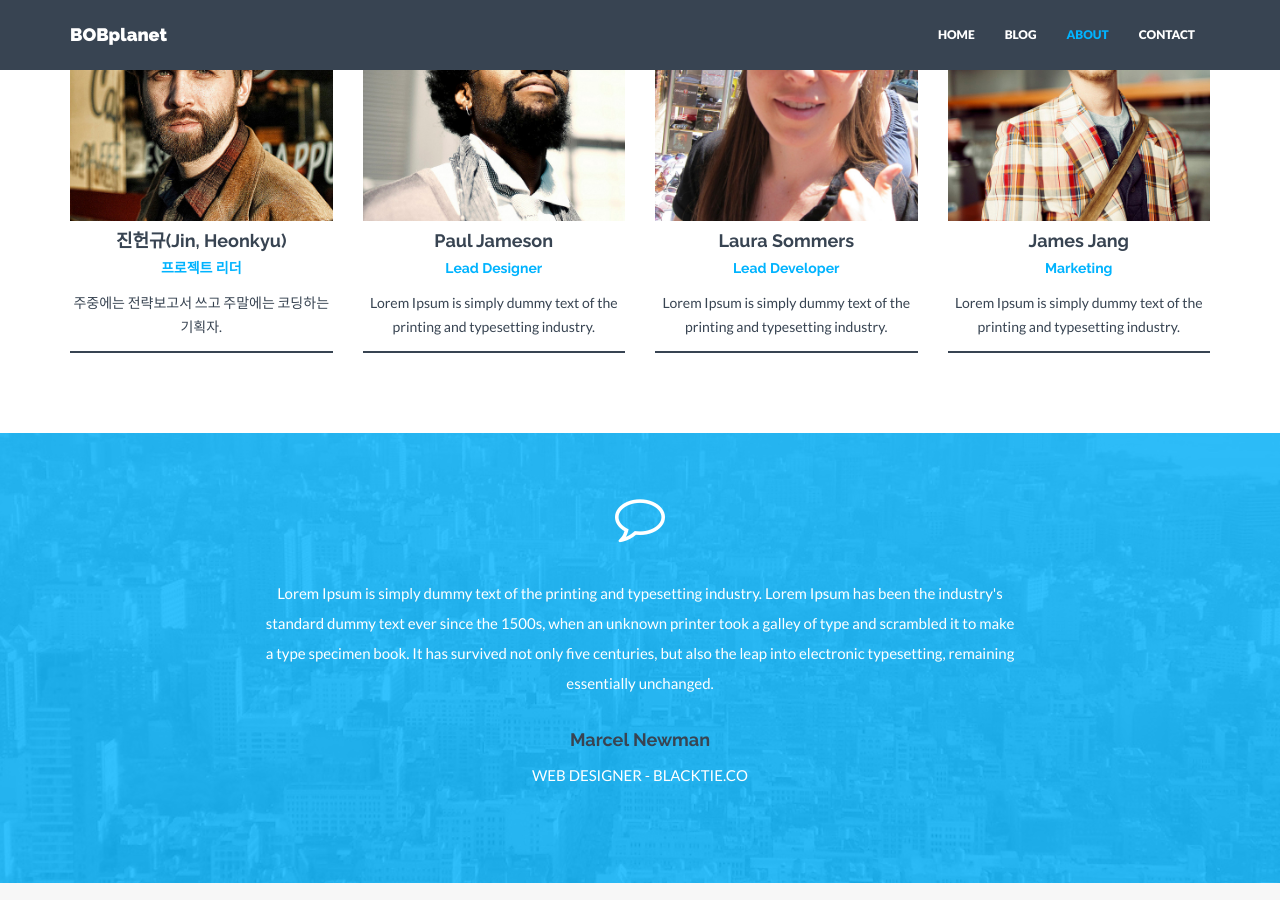
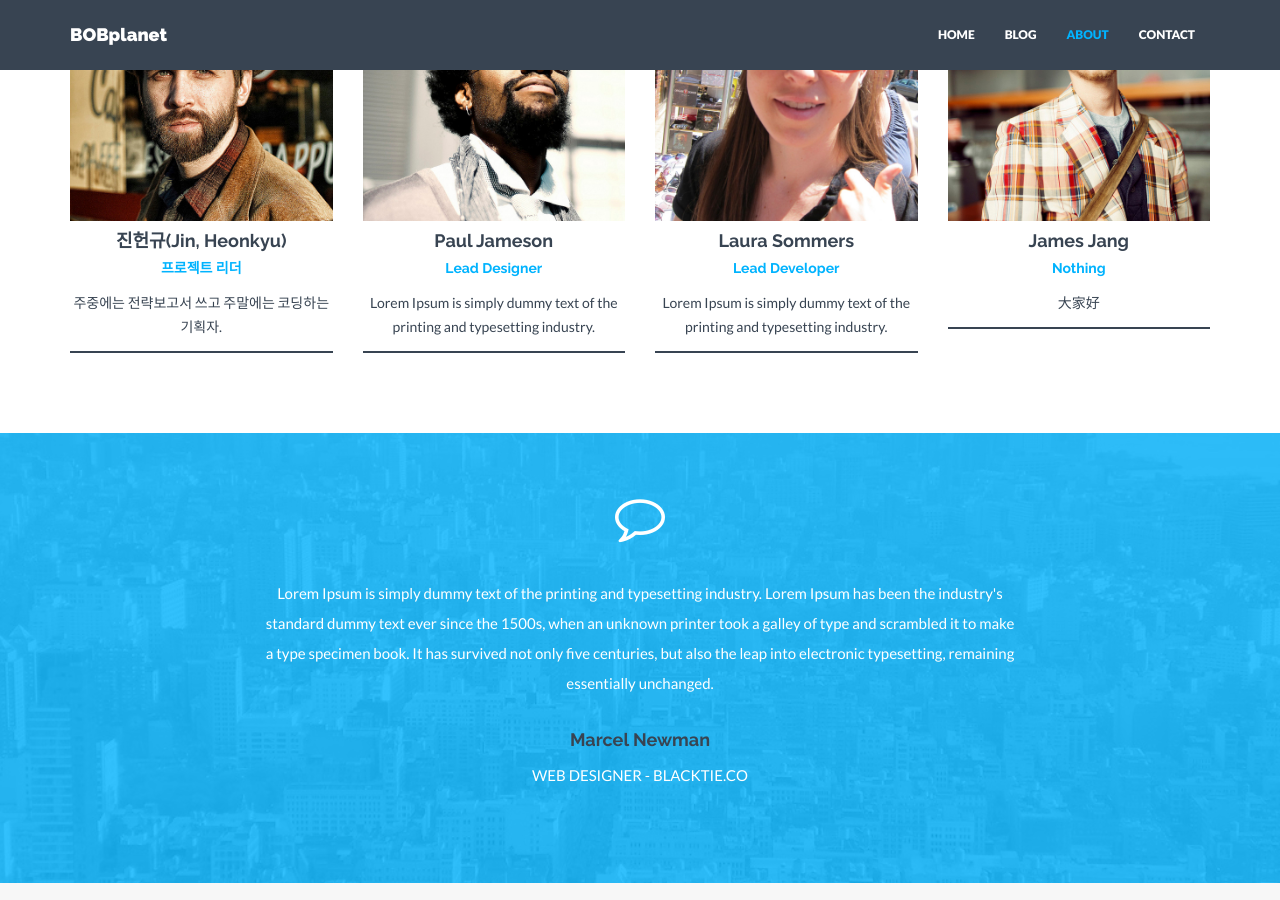
Before and after one commit to bobplanet/bobplanet.github.io, a Jekyll site: the page built from about.html, in a window 1280 px wide and 900 px high, scrolled down 394 px. Built offline with Jekyll 4.4.1, drawn with Linux system fonts in a browser that asks for light colours; nearby versions of some CDN libraries.

Commit message:
수정(장)
이름 및 텍스트 수정

```diff
--- a/_data/members.yml
+++ b/_data/members.yml
@@ -27,8 +27,8 @@
       - title: twitter
         url: http://twitter.com/handle
   - name: James Jang
-    position: Marketing
-    text: Lorem Ipsum is simply dummy text of the printing and typesetting industry.
+    position: Nothing
+    text: 大家好
     img: team04.jpg
     social:
       - title: envelope #use for email address
```
